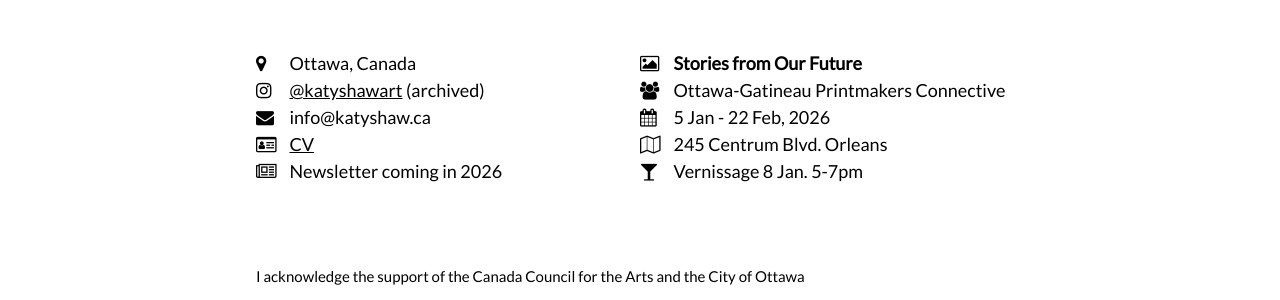
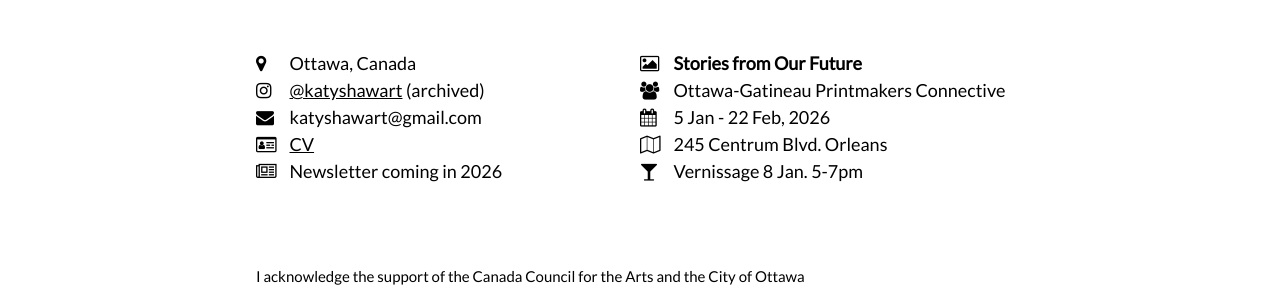
Before and after one commit to shawkatya/portfolio, a Jekyll site: the page built from index.html, in a window 1280 px wide and 900 px high, scrolled down 3141 px. Shown: the part 154-454 px from the top of the window. Built offline with Jekyll 4.4.1, drawn with Linux system fonts in a browser that asks for light colours.

Commit message:
change email address

```diff
--- a/index.html
+++ b/index.html
@@ -55,7 +55,7 @@ layout: default
       <div class="w3-col m6 w3-large w3-margin-bottom">
         <i class="fa fa-map-marker" style="width:30px"></i> Ottawa, Canada<br>
         <i class="fa fa-instagram" style="width:30px"></i> <a href="https://www.instagram.com/katyshawart/">@katyshawart</a> (archived)<br>
-        <i class="fa fa-envelope" style="width:30px"> </i> info@katyshaw.ca<br>
+        <i class="fa fa-envelope" style="width:30px"> </i> katyshawart@gmail.com<br>
         <i class="fa fa-id-card-o" style="width:30px"> </i> <a href="{{ site.baseurl }}/assets/cv.pdf">CV</a><br>
         <i class="fa fa-newspaper-o" style="width:30px"> </i> Newsletter coming in 2026<br>
       </div>
```
Also changed, not shown: 1 other file.
